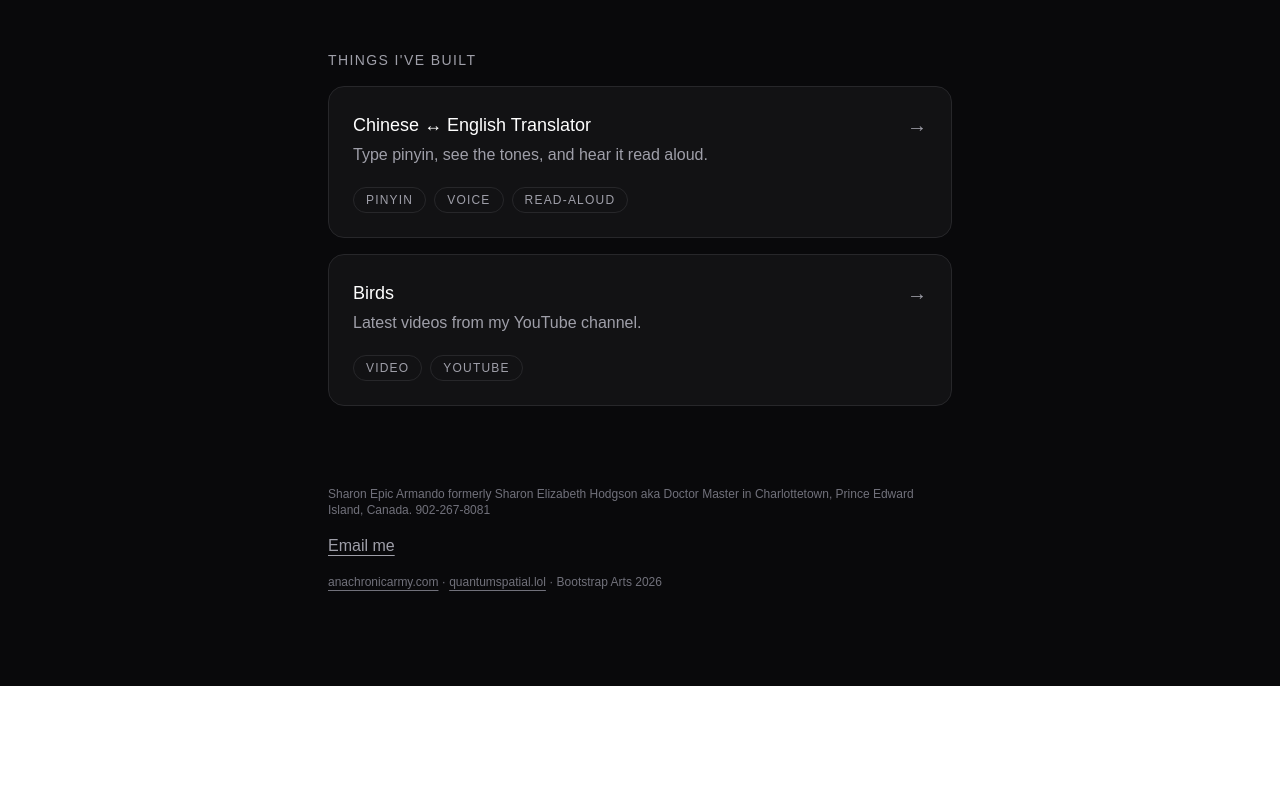
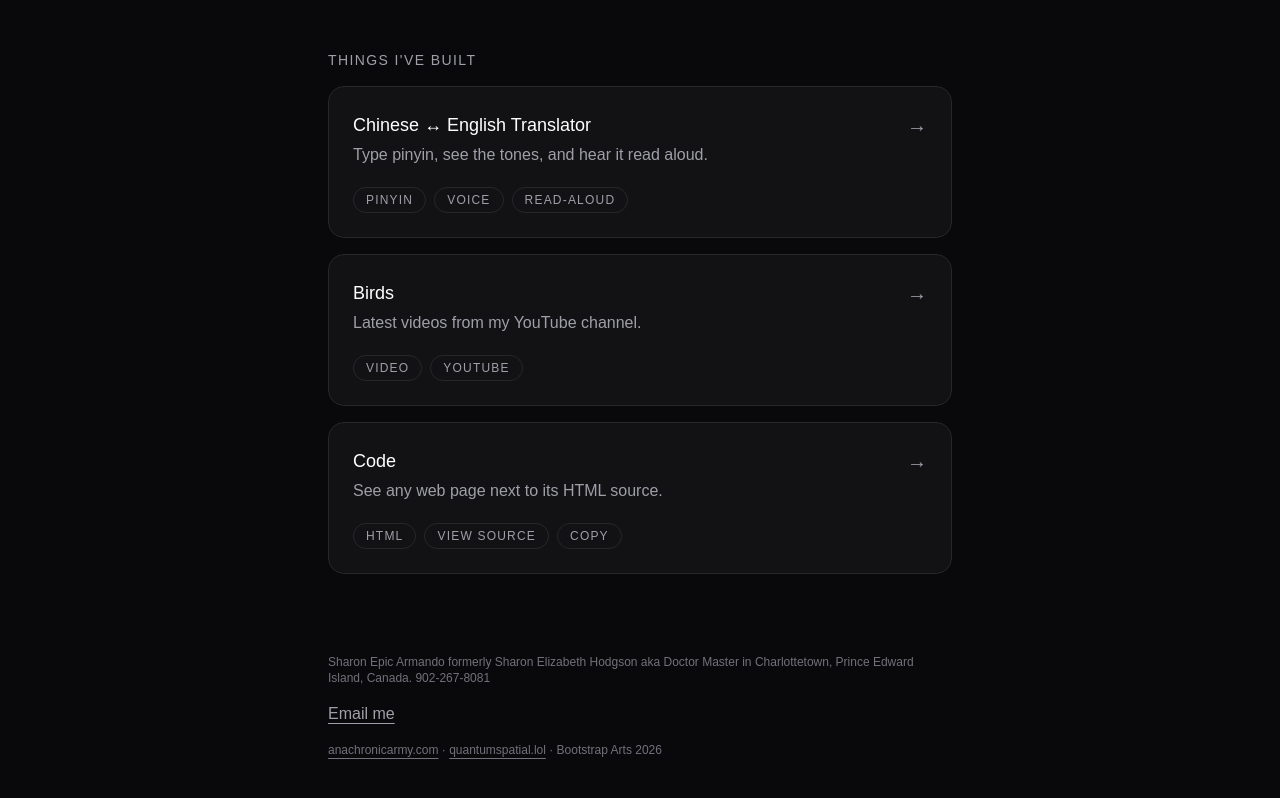
Before and after one commit to doctormaster233-lgtm/doctormaster, a Next.js app: page / in a window 1280 px wide. Shown: the part 518-1316 px from the top of the page. Before the commit the page ends 1204 px from the top, so only its background shows below. Built offline with nearby package versions, Linux system fonts and the light colour scheme.

Commit message:
Revert "Remove Code card from homepage"
This reverts commit f096b579e1baf05b2548e1f35bfd78aa7ae303ff.

```diff
--- a/app/page.tsx
+++ b/app/page.tsx
@@ -95,6 +95,28 @@ export default function Home() {
                 <li className="rounded-full border border-zinc-800 px-3 py-1">YOUTUBE</li>
               </ul>
             </a>
+            <a
+              href="/code"
+              className="group mt-4 block rounded-2xl border border-zinc-800 bg-zinc-900/60 p-6 transition-colors hover:border-zinc-600 hover:bg-zinc-900"
+            >
+              <div className="flex items-start justify-between gap-4">
+                <div>
+                  <p className="text-lg">Code</p>
+                  <p className="text-zinc-400 mt-1">See any web page next to its HTML source.</p>
+                </div>
+                <span
+                  aria-hidden="true"
+                  className="text-zinc-400 text-xl transition-colors group-hover:text-white"
+                >
+                  →
+                </span>
+              </div>
+              <ul className="mt-5 flex flex-wrap gap-2 text-xs tracking-widest text-zinc-400">
+                <li className="rounded-full border border-zinc-800 px-3 py-1">HTML</li>
+                <li className="rounded-full border border-zinc-800 px-3 py-1">VIEW SOURCE</li>
+                <li className="rounded-full border border-zinc-800 px-3 py-1">COPY</li>
+              </ul>
+            </a>
           </div>
 
           <div className="pt-8 space-y-4">
```
